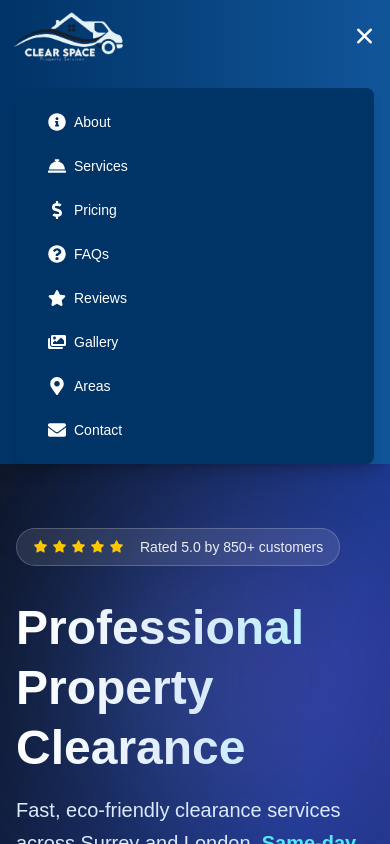
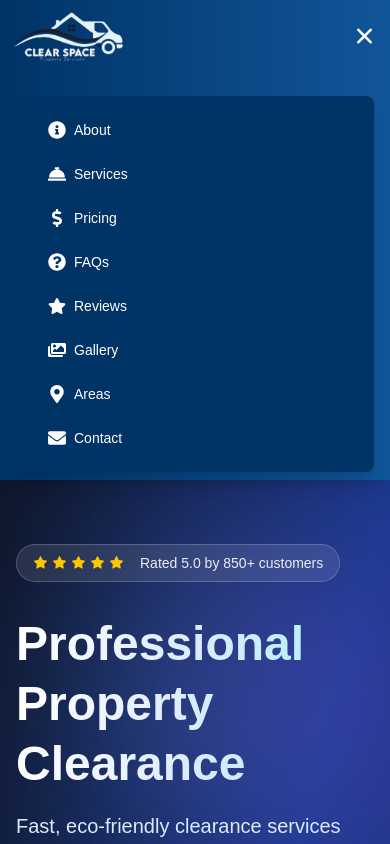
Before and after one commit to shankar-01/clear_space_website, a Next.js app: page / in a window 390 px wide. Both pictures are taken after a click on the button 361 px from the left and 36 px from the top of the page. Shown: the top 844 px of the page. Built offline with nearby package versions, Linux system fonts and the light colour scheme.

Commit message:
mobile menu height setted

```diff
--- a/src/components/navbar.tsx
+++ b/src/components/navbar.tsx
@@ -142,7 +142,7 @@ export default function Navbar() {
             animate={{ height: "auto", opacity: 1 }}
             exit={{ height: 0, opacity: 0 }}
             transition={{ duration: 0.3 }}
-            className="lg:hidden px-4"
+            className="lg:hidden px-4 py-2"
           >
             <ul className="flex flex-col gap-2 mt-4 bg-[#003366] px-4 py-4 rounded-lg shadow-lg">
               {menuItems.map((item) => (
```
